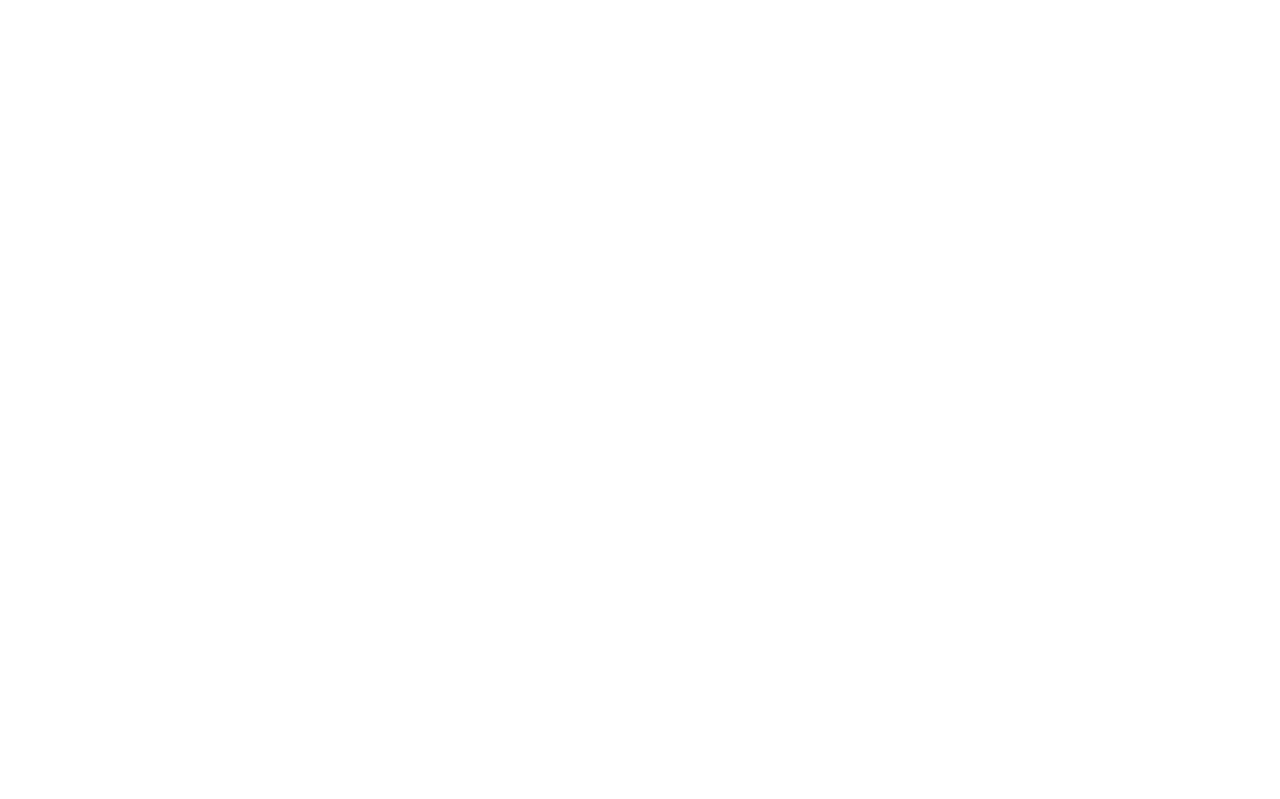
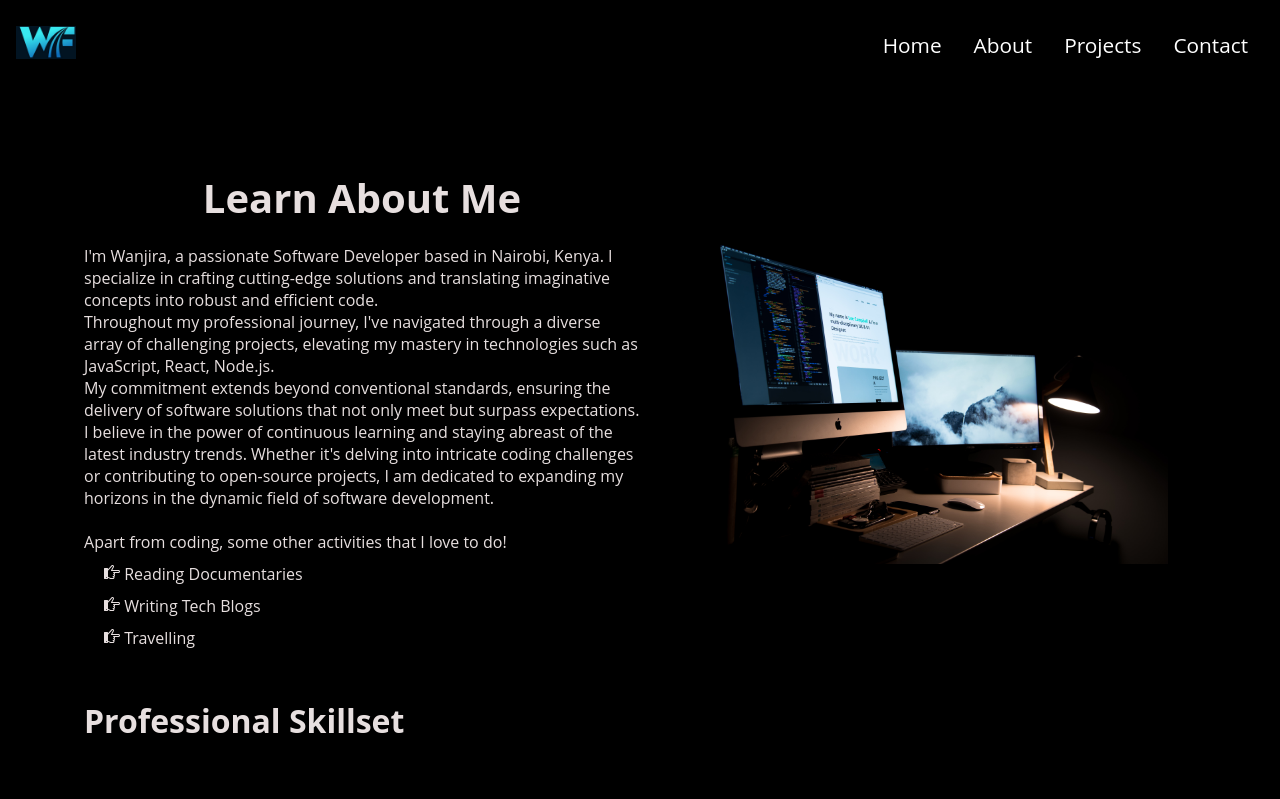
Before and after one commit to Wanjira-Faith/My-Portfolio, a React (Vite) app in the folder portfolio/: page /about in a window 1280 px wide. Before the commit this address had no page. Shown: the top 799 px of the page. Built offline with nearby package versions, Linux system fonts and the light colour scheme; the HTML template or start-up script is replaced by a standard one.

Commit message:
add about page and about card

```diff
--- a/portfolio/src/App.jsx
+++ b/portfolio/src/App.jsx
@@ -1,6 +1,7 @@
 import React from 'react'
 import { BrowserRouter as Router, Routes, Route } from 'react-router-dom';
 import Home from './Components/Home'
+import About from './Components/About'
 
 
 function App() {
@@ -10,7 +11,7 @@
       <Route exact path='/' element={<Home/>}/>
       {/* <Route path='/projects' element={<Project/>}/> */}
       {/* <Route path='/contacts' element={<Contact />}/> */}
-      {/* <Route path='/about' element={<About/>}/> */}
+      <Route path='/about' element={<About/>}/>
     </Routes>
     </Router>
   )
--- a/portfolio/src/Components/About.jsx
+++ b/portfolio/src/Components/About.jsx
@@ -0,0 +1,42 @@
+import React from 'react';
+import Navbar from './Navbar';
+import AboutCard from './AboutCard';
+import Footer from './Footer';
+import laptopImg from '../assets/about.jpg';
+// import Techstack from './Techstack';
+// import Toolstack from './Toolstack';
+// import Github from './Github';
+import '../Css/About.css';
+
+function About() {
+  return (
+    <>
+      <Navbar />
+      <div className="about-section">
+        <div className="about-container">
+          <div className="about-section-header">
+            <div className="about-text">
+              <h1>Learn About Me</h1>
+              <AboutCard />
+            </div>
+            <div className="about-img">
+              <img src={laptopImg} alt="about" className="img-fluid" />
+            </div>
+          </div>
+          <div className="professional-skillset">
+            <h1>Professional Skillset</h1>
+            {/* <Techstack /> */}
+          </div>
+          <div className="tools-used">
+            <h1>Tools I use</h1>
+            {/* <Toolstack /> */}
+          </div>
+          {/* <Github /> */}
+        </div>
+      </div>
+      <Footer />
+    </>
+  );
+}
+
+export default About;
--- /dev/null
+++ b/portfolio/src/Components/AboutCard.jsx
@@ -0,0 +1,39 @@
+import React from 'react';
+import { ImPointRight } from 'react-icons/im';
+import '../Css/About.css';
+
+function AboutCard() {
+  return (
+    <div className="quote-card-view">
+      <div className="card-body">
+        <blockquote className="blockquote">
+          <p>
+            I'm Wanjira, a passionate Software Developer based in Nairobi, Kenya. I specialize in crafting cutting-edge solutions and translating imaginative concepts into robust and efficient code.
+            <br />
+            Throughout my professional journey, I've navigated through a diverse array of challenging projects, elevating my mastery in technologies such as JavaScript, React, Node.js.
+            <br/>
+            My commitment extends beyond conventional standards, ensuring the delivery of software solutions that not only meet but surpass expectations.
+            <br />
+            I believe in the power of continuous learning and staying abreast of the latest industry trends. Whether it's delving into intricate coding challenges or contributing to open-source projects, I am dedicated to expanding my horizons in the dynamic field of software development.
+            <br />
+            <br/>
+            Apart from coding, some other activities that I love to do!
+          </p>
+          <ul>
+            <li className="about-activity">
+              <ImPointRight /> Reading Documentaries
+            </li>
+            <li className="about-activity">
+              <ImPointRight /> Writing Tech Blogs
+            </li>
+            <li className="about-activity">
+              <ImPointRight /> Travelling
+            </li>
+          </ul>
+        </blockquote>
+      </div>
+    </div>
+  );
+}
+
+export default AboutCard;
--- a/portfolio/src/Css/About.css
+++ b/portfolio/src/Css/About.css
@@ -0,0 +1,66 @@
+body {
+    background-color: black;
+}
+.about-section {
+  position: relative;
+  padding-top: 150px;
+  padding-bottom: 30px;
+  color: rgb(231, 223, 223);
+}
+
+.about-container {
+  width: 90%;
+  max-width: 1200px;
+  margin: 0 auto;
+  padding: 20px;
+}
+
+.about-section-header {
+  display: flex;
+  justify-content: space-between;
+  align-items: center;
+}
+
+.about-text {
+  flex: 1;
+}
+
+.about-text h1 {
+  font-size: 2.5em;
+  margin-bottom: 20px;
+  text-align: center;
+}
+
+.about-img {
+  flex: 1;
+  text-align:center;
+}
+.about-activity {
+    list-style: none;
+    padding-left: 20px;
+    padding-top: 10px;
+}
+
+.about-img img {
+  width: 500px;
+  height: auto;
+  margin-bottom: 20px;
+}
+
+.professional-skillset,
+.tools-used {
+  margin-bottom: 50px;
+  margin-top: 50px;
+}
+
+.professional-skillset h1,
+.tools-used h1 {
+  font-size: 2em;
+  margin-bottom: 20px;
+}
+
+@media (max-width: 767px) {
+  .about-img {
+    padding-top: 0;
+  }
+}
```
